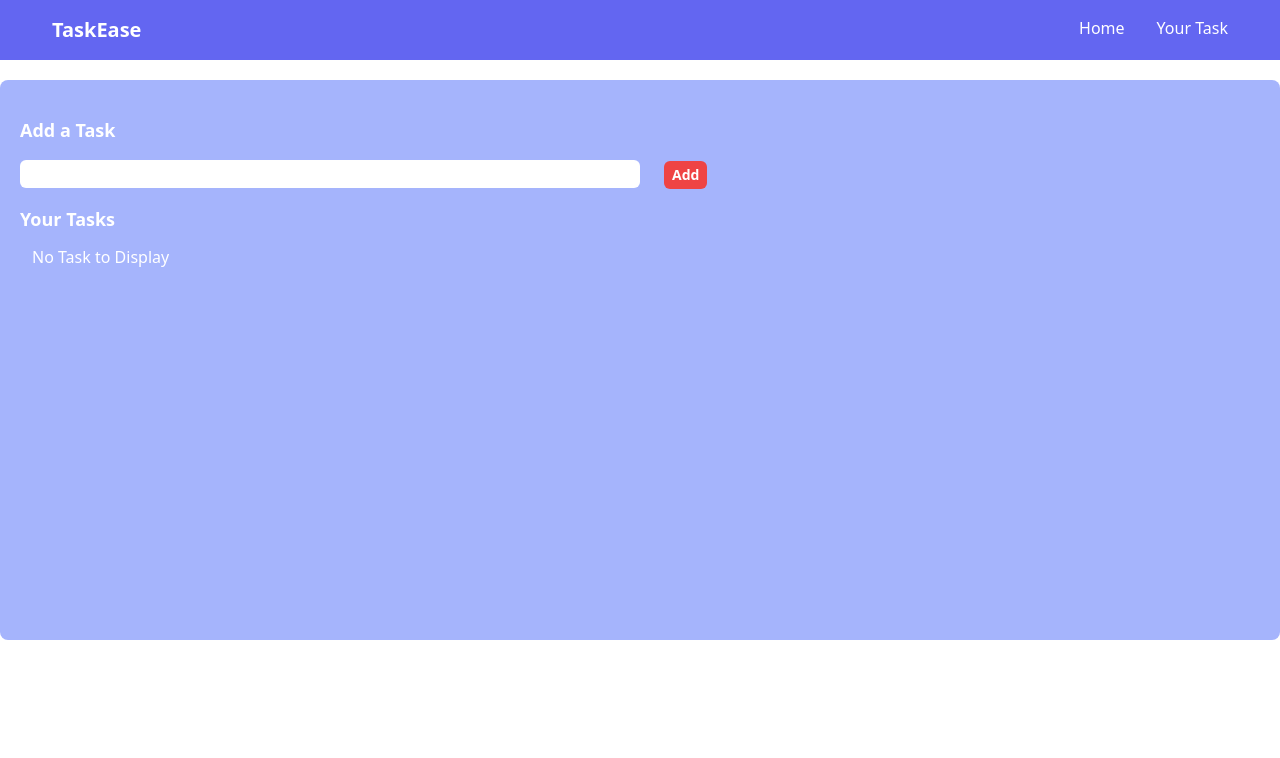
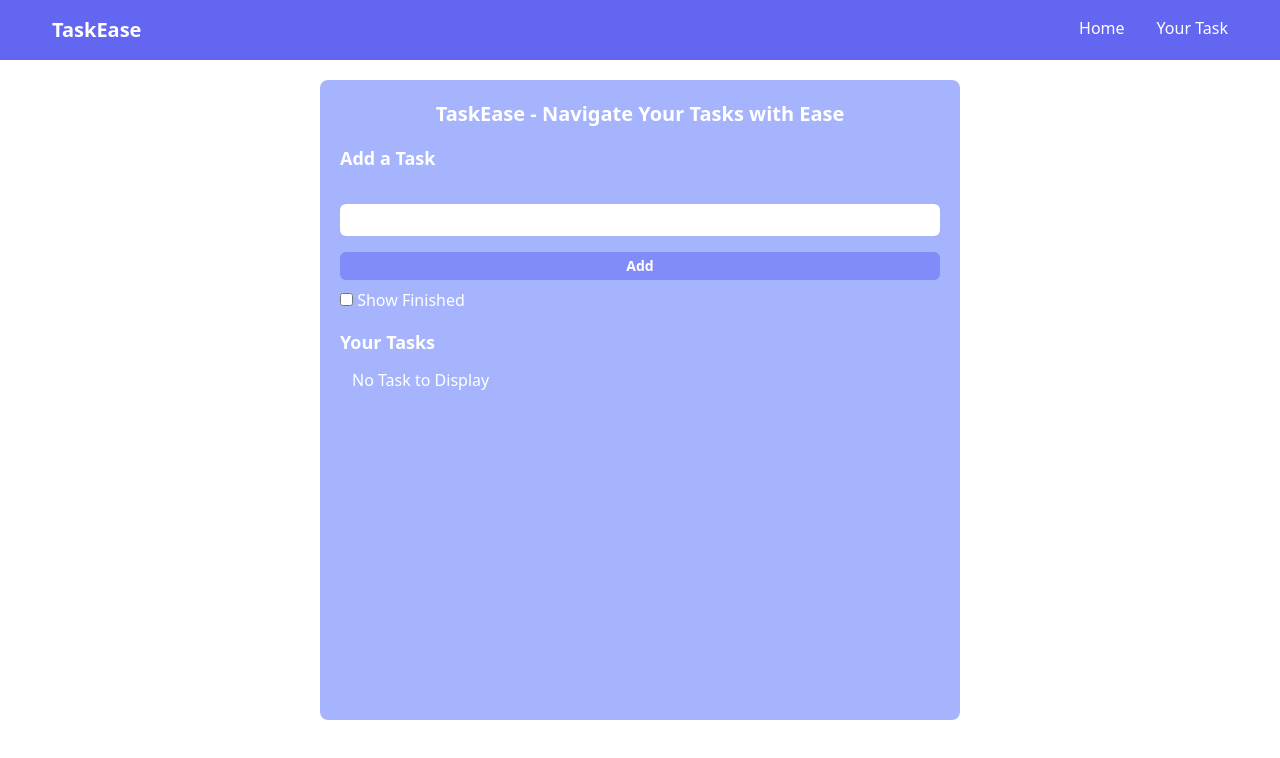
Before and after one commit to AliSherNadeem/To-Do-App-in-React-JS, a React (Vite) app: page / in a window 1280 px wide. Shown: the top 758 px of the page. Built offline with nearby package versions, Linux system fonts and the light colour scheme.

Commit message:
add react-icons

```diff
--- a/package.json
+++ b/package.json
@@ -12,6 +12,7 @@
   "dependencies": {
     "react": "^18.2.0",
     "react-dom": "^18.2.0",
+    "react-icons": "^5.2.1",
     "uuid": "^9.0.1"
   },
   "devDependencies": {
--- a/src/App.jsx
+++ b/src/App.jsx
@@ -3,10 +3,14 @@ import "./App.css";
 import Navbar from "./components/Navbar";
 import { useState, useEffect } from "react";
 import { v4 as uuidv4 } from "uuid";
+import { FaRegEdit } from "react-icons/fa";
+import { MdEditDocument } from "react-icons/md";
+import { MdDeleteOutline } from "react-icons/md";
 
 function App() {
   const [todo, settodo] = useState("");
   const [todos, settodos] = useState([]);
+  const [showFinished, setshowFinished] = useState();
 
   useEffect(() => {
     let todoString = localStorage.getItem("todos");
@@ -18,6 +22,10 @@ function App() {
 
   const saveToLS = (params) => {
     localStorage.setItem("todos", JSON.stringify(todos));
+  };
+
+  const toggleFinished = (e) => {
+    setshowFinished(!showFinished);
   };
 
   const handleEdit = (e, id) => {
@@ -63,32 +71,41 @@ function App() {
   return (
     <>
       <Navbar />
-      <div className="container mx-auto my-5 rounded-lg p-5 bg-indigo-300 text-white min-h-[70vh]">
-        <div className="addTodo">
+      <div className="container mx-auto my-5 rounded-lg p-5 bg-indigo-300 text-white min-h-[80vh] w-1/2">
+        <h1 className="font-bold text-center text-xl">
+          TaskEase - Navigate Your Tasks with Ease
+        </h1>
+        <div className="addTodo flex flex-col gap-4">
           <h2 className="text-lg font-bold my-4">Add a Task</h2>
           <input
             onChange={handleChange}
             value={todo}
             type="text"
-            className="w-1/2 text-indigo-800 p-0.5 rounded-md"
+            className="w-full text-indigo-800 px-3 py-1 rounded-md"
           />
           <button
             onClick={handleAdd}
             disabled={todo.length < 3}
-            className="bg-green-400 hover:bg-green-600  disabled:bg-red-500 p-2 py-1 text-sm font-bold rounded-md mx-6"
+            className="bg-indigo-500 hover:bg-indigo-600  disabled:bg-indigo-400 p-2 py-1 text-sm font-bold rounded-md mb-2"
           >
             Add
           </button>
         </div>
+        <input
+          onChange={toggleFinished}
+          type="checkbox"
+          checked={showFinished}
+        />{" "}
+        Show Finished
         <h2 className="text-lg font-bold mt-4">Your Tasks</h2>
-
         <div className="todos">
           {todos.length === 0 && <div className="m-3">No Task to Display</div>}
           {todos.map((items) => {
             return (
+              (showFinished || items.isCompleted) && (
                 <div
                   key={items.id}
-                className="todo flex justify-between w-1/4 my-4"
+                  className="todo flex justify-between w-1/2 my-4"
                 >
                   <div className="flex gap-4">
                     <input
@@ -108,7 +125,7 @@ function App() {
                       }}
                       className="bg-indigo-500 hover:bg-indigo-800 p-2 py-1 text-sm font-bold rounded-md mx-1"
                     >
-                    Edit
+                      <MdEditDocument />
                     </button>
 
                     <button
@@ -117,10 +134,11 @@ function App() {
                       }}
                       className="bg-indigo-500 hover:bg-indigo-800 p-2 py-1 text-sm font-bold rounded-md mx-1"
                     >
-                    Delete
+                      <MdDeleteOutline />
                     </button>
                   </div>
                 </div>
+              )
             );
           })}
         </div>
```
Also changed, not shown: 1 other file (tests, documents, lock files or other folders). Lines whose indentation alone changed are shown as unchanged.
